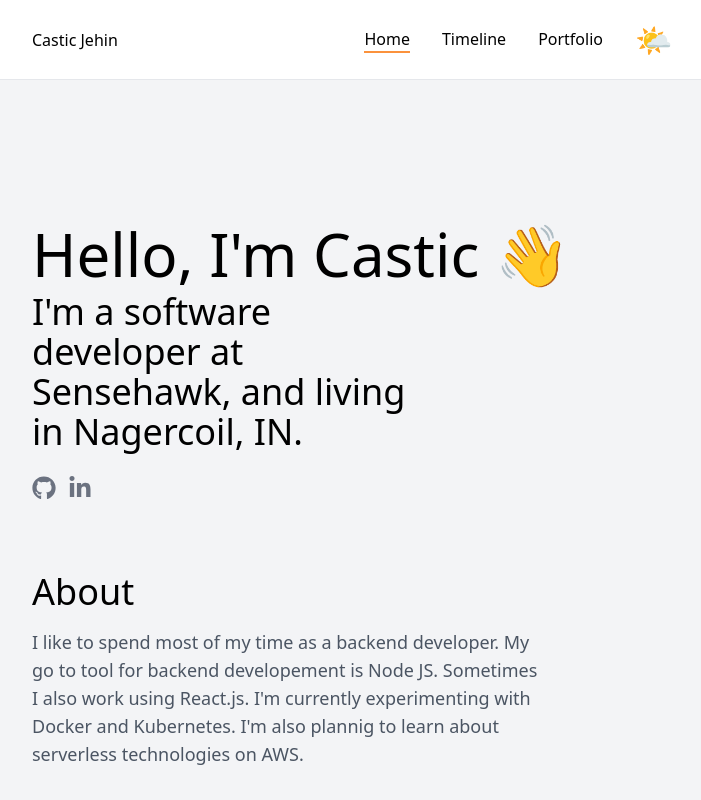
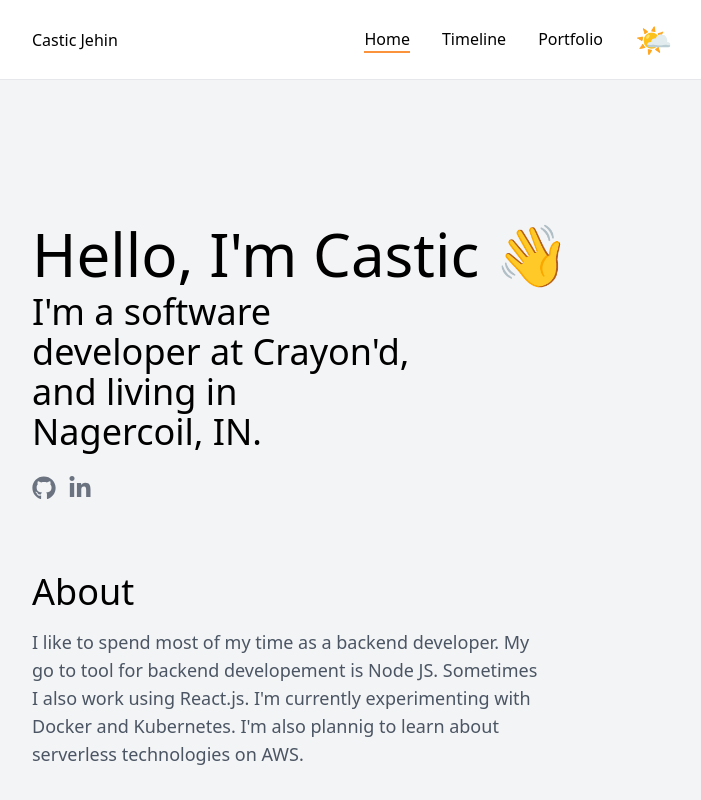
Before and after one commit to jehincastic/portfolio, a Next.js app: page / in a window 1280 px wide. Shown: the top 800 px of the page, without its empty margins (288-989 px from the left). Built offline with nearby package versions, Linux system fonts and the light colour scheme.

Commit message:
Updated Title

```diff
--- a/pages/index.js
+++ b/pages/index.js
@@ -3,7 +3,7 @@ import PageTitle from "../components/PageTitle";
 import Section from "../components/Section";
 
 const title = "Hello, I'm Castic 👋";
-const subtitle = "I'm a software developer at Sensehawk, and living in Nagercoil, IN.";
+const subtitle = "I'm a software developer at Crayon'd, and living in Nagercoil, IN.";
 
 const IndexPage = () => {
   return (
```
